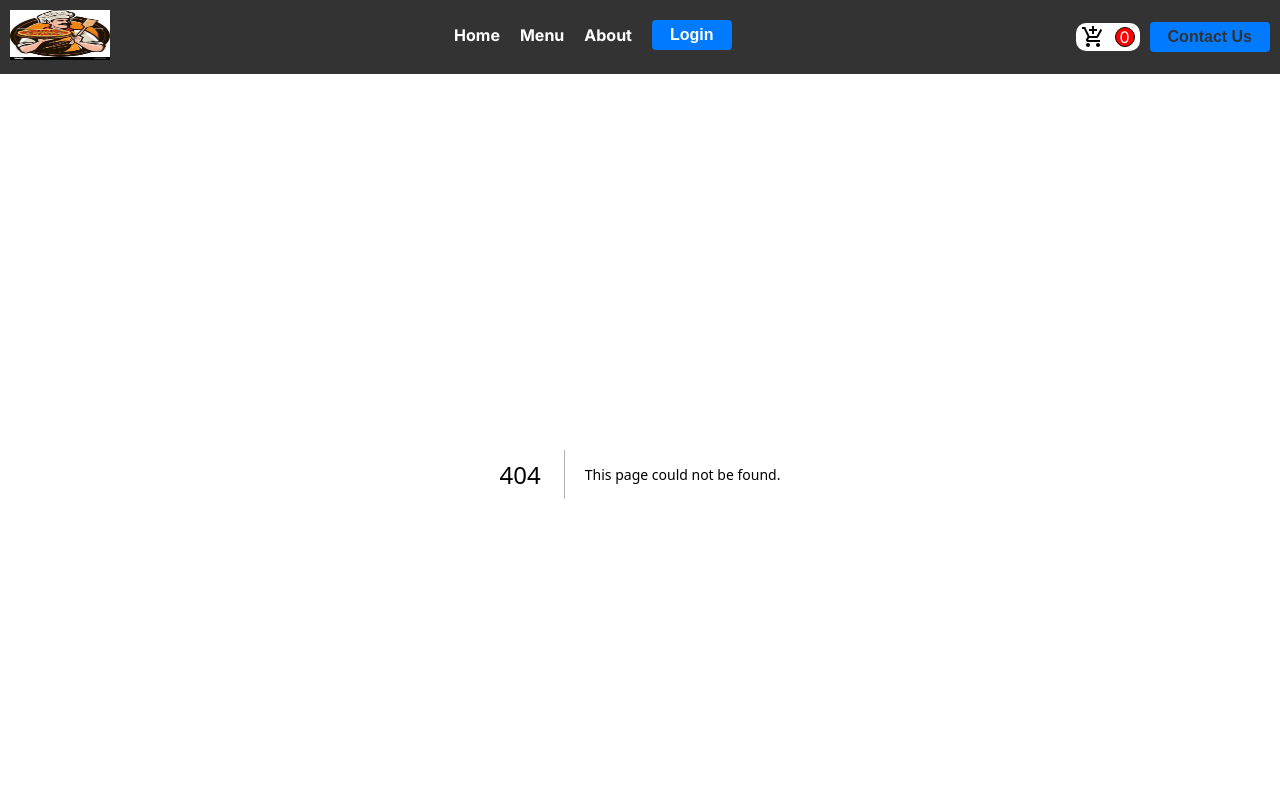
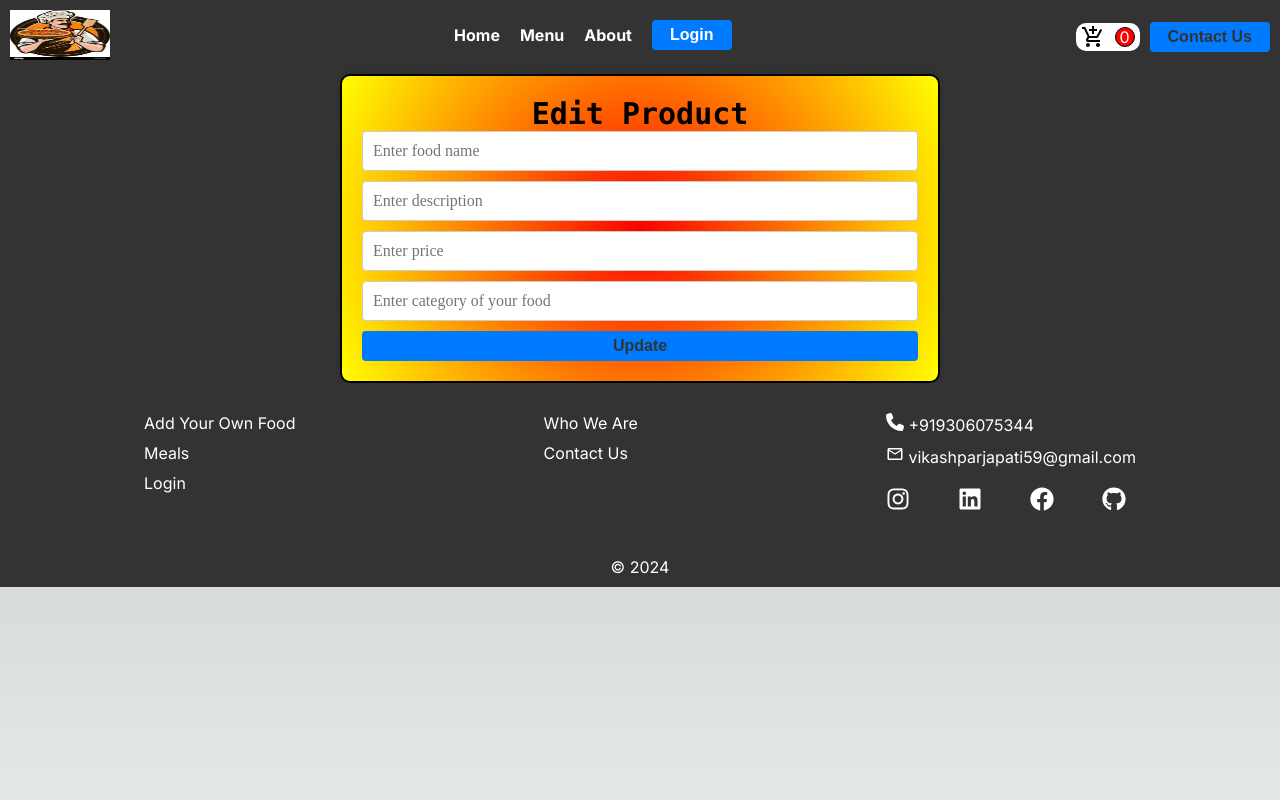
Before and after one commit to vikashkumar9/Food-ordered-application, a Next.js app: page /addProducts/1 in a window 1280 px wide. Before the commit this address had no page. Shown: the top 800 px of the page. Built offline with nearby package versions, Linux system fonts and the light colour scheme; no server answers; the database is empty.

Commit message:
products update and deletions

```diff
--- /dev/null
+++ b/src/app/addProducts/[editdata]/page.js
@@ -0,0 +1,102 @@
+"use client";
+import classes from "@/app/addProducts/addproduct.module.css";
+import React, { useEffect, useState } from "react";
+import Input from "@/components/ui/Input";
+import Button from "@/components/ui/Button";
+import { useRouter } from "next/navigation";
+
+const EditProduct = ({ params }) => {
+  const [product, setProduct] = useState(null);
+  const [name, setName] = useState("");
+  const [description, setDescription] = useState("");
+  const [price, setPrice] = useState("");
+  const [category, setCategory] = useState("");
+  const router = useRouter();
+  const id = params.editdata;
+
+  const fetchData = async () => {
+    try {
+      const response = await fetch(`/api/products/${id}`);
+      const data = await response.json();
+      if (response.ok) {
+        setProduct(data.result);
+        setName(data.result.name);
+        setDescription(data.result.description);
+        setPrice(data.result.price);
+        setCategory(data.result.category);
+      } else {
+        console.error("Failed to fetch product data:", data.message);
+      }
+    } catch (error) {
+      console.error("Error fetching product:", error);
+    }
+  };
+
+  useEffect(() => {
+    fetchData();
+  }, []);
+
+  const handleUpdate = async () => {
+    try {
+      const response = await fetch(`/api/products/${id}`, {
+        method: "PUT",
+        headers: {
+          "Content-Type": "application/json",
+        },
+        body: JSON.stringify({
+          name,
+          description,
+          price,
+          category,
+        }),
+      });
+      const data = await response.json();
+      if (response.ok) {
+        console.log("Product updated successfully:", data.message);
+        // Redirect to the product list page after updating
+        router.push("/addProducts");
+      } else {
+        console.error("Failed to update product:", data.message);
+      }
+    } catch (error) {
+      console.error("Error updating product:", error);
+    }
+  };
+
+  return (
+    <div className={classes.container}>
+      <div className={classes.main_container}>
+        <h2 className={classes.title}>Edit Product</h2>
+        <Input
+          type="text"
+          value={name}
+          placeholder="Enter food name"
+          onChange={(e) => setName(e.target.value)}
+        />
+        <Input
+          type="text"
+          value={description}
+          placeholder="Enter description"
+          onChange={(e) => setDescription(e.target.value)}
+        />
+        <Input
+          type="number"
+          value={price}
+          placeholder="Enter price"
+          onChange={(e) => setPrice(e.target.value)}
+        />
+        <Input
+          type="text"
+          value={category}
+          placeholder="Enter category of your food"
+          onChange={(e) => setCategory(e.target.value)}
+        />
+        <Button onClick={handleUpdate} className={classes.btn}>
+          Update
+        </Button>
+      </div>
+    </div>
+  );
+};
+
+export default EditProduct;
--- a/src/app/addProducts/addproduct.module.css
+++ b/src/app/addProducts/addproduct.module.css
@@ -3,9 +3,11 @@
 
   align-items: center;
   justify-content: center;
-  height: 100vh;
+  height: 100%;
   background-color: #333;
+  flex-direction: column;
 }
+
 .main_container {
   width: 80%;
   max-width: 600px;
--- a/src/app/foodproducts/page.js
+++ b/src/app/foodproducts/page.js
@@ -22,6 +22,7 @@ function ProductList() {
     const fetchData = async () => {
       const data = await getdata();
       setProducts(data.result);
+      console.log("data", data);
     };
 
     fetchData();
--- a/src/app/globals.css
+++ b/src/app/globals.css
@@ -39,7 +39,12 @@
   --card-rgb: 180, 185, 188;
   --card-border-rgb: 131, 134, 135;
 }
-
+table,
+td,
+th {
+  border: 1px solid black;
+  color: white;
+}
 @media (prefers-color-scheme: dark) {
   :root {
     --foreground-rgb: 255, 255, 255;
```
Also changed, not shown: src/app/addProducts/page.js (+62 -2 lines).
